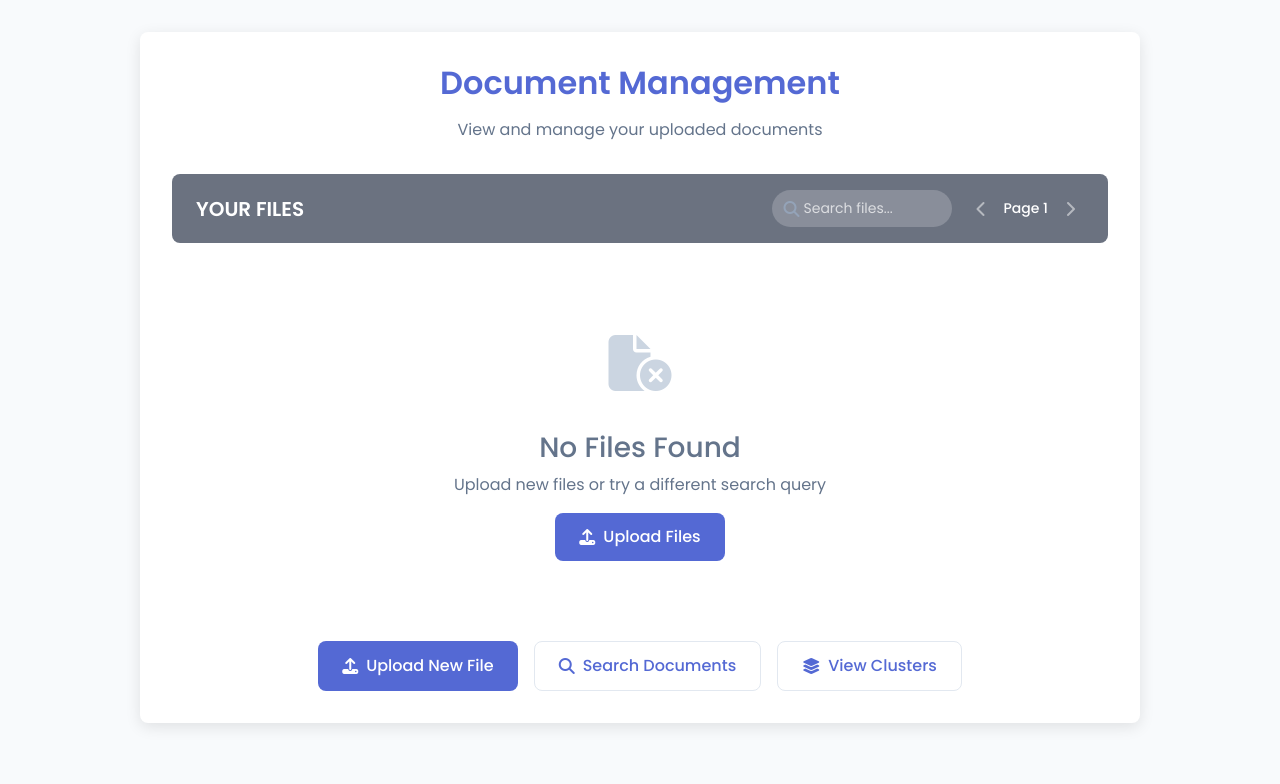
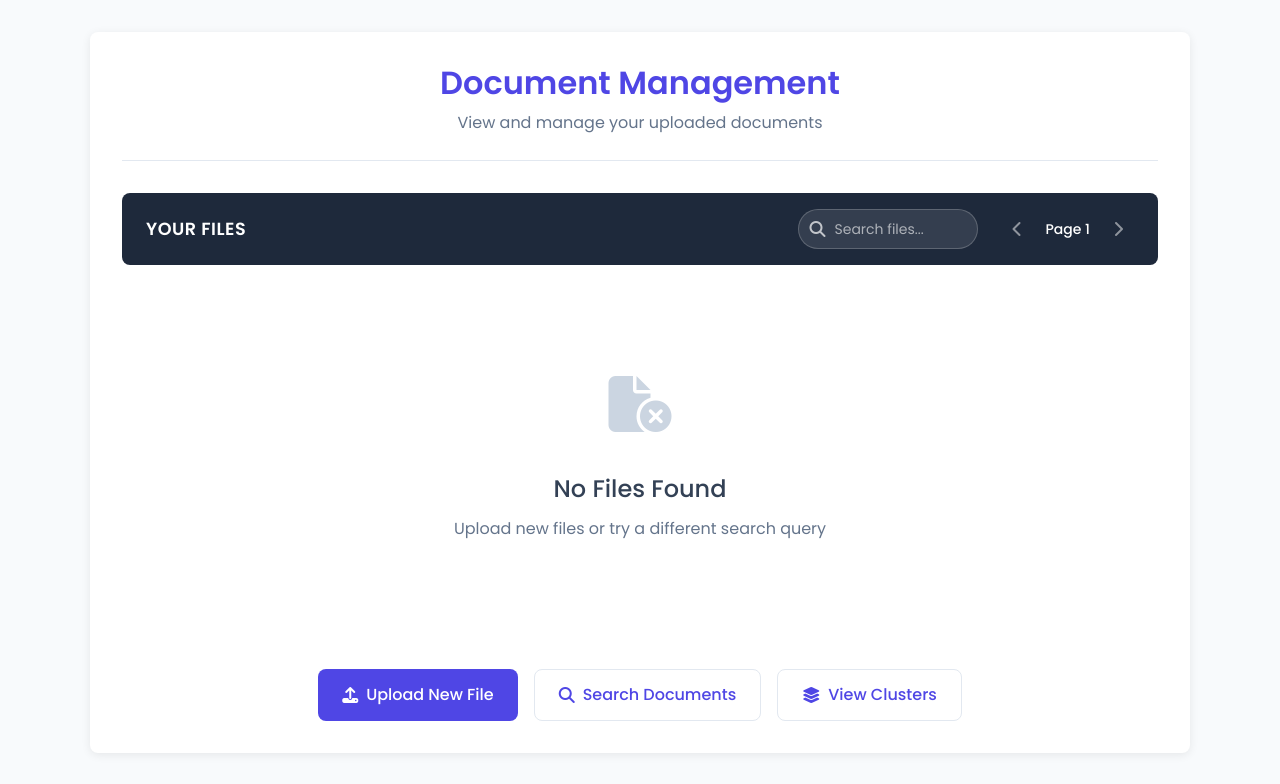
Before and after one commit to Srivardhan00/Keyword-Extractor, a Flask app: page /view-files in a window 1280 px wide. Shown: the top 784 px of the page. Run offline with Flask 3, Linux system fonts and the light colour scheme; data that the repository does not hold is empty; parts of the project's set-up code (start-up, migrations or seed data) failed here and were passed over; some libraries are stand-ins or nearby versions.

Commit message:
Update file management styles and html

```diff
--- a/static/css/file-management.css
+++ b/static/css/file-management.css
@@ -1,26 +1,33 @@
 :root {
---primary-color: #5469d4;
---secondary-color: #1a2280;
---light-color: #f0f4ff;
+    --primary-color: #4f46e5;
+    --primary-light: #6366f1;
+    --primary-dark: #4338ca;
+    --secondary-color: #1e293b;
+    --light-color: #f1f5f9;
     --dark-color: #0f172a;
     --success-color: #10b981;
     --danger-color: #ef4444;
     --warning-color: #f59e0b;
+    --text-color: #334155;
+    --text-light: #64748b;
+    --border-color: #e2e8f0;
     --border-radius: 8px;
---box-shadow: 0 4px 15px rgba(0, 0, 0, 0.1);
---transition: all 0.3s ease;
+    --box-shadow: 0 2px 10px rgba(0, 0, 0, 0.08);
+    --transition: all 0.25s ease;
   }
 
   body {
     font-family: 'Poppins', sans-serif;
     background-color: #f8fafc;
-color: #333;
-padding-top: 2rem;
-padding-bottom: 2rem;
+    color: var(--text-color);
+    padding: 2rem 0;
+    margin: 0;
+    line-height: 1.6;
   }
 
+  /* Container Styles */
   .app-container {
-max-width: 1000px;
+    max-width: 1100px;
     margin: 0 auto;
     background-color: white;
     border-radius: var(--border-radius);
@@ -28,28 +35,31 @@ box-shadow: var(--box-shadow);
     padding: 2rem;
   }
 
+  /* Header Styles */
   .app-header {
     text-align: center;
     margin-bottom: 2rem;
+    padding-bottom: 1.5rem;
+    border-bottom: 1px solid var(--border-color);
   }
 
   .app-title {
     color: var(--primary-color);
     font-weight: 600;
-margin-bottom: 1rem;
+    margin-bottom: 0.5rem;
     font-size: 2rem;
   }
 
   .app-subtitle {
-color: #64748b;
+    color: var(--text-light);
     font-weight: 400;
     font-size: 1rem;
-margin-bottom: 1rem;
+    margin-bottom: 0;
   }
 
   /* Files Header */
   .files-header {
-background-color: #6B7280;
+    background-color: var(--secondary-color);
     color: white;
     border-radius: var(--border-radius);
     padding: 1rem 1.5rem;
@@ -61,16 +71,18 @@ margin-bottom: 1.5rem;
 
   .files-header h2 {
     margin: 0;
-font-size: 1.25rem;
+    font-size: 1.1rem;
     font-weight: 600;
+    letter-spacing: 0.5px;
   }
 
   .controls {
     display: flex;
     align-items: center;
-gap: 1rem;
+    gap: 1.5rem;
   }
 
+  /* Search Input */
   .search-container {
     position: relative;
   }
@@ -80,14 +92,14 @@ position: absolute;
     left: 0.75rem;
     top: 50%;
     transform: translateY(-50%);
-color: #94a3b8;
+    color: rgba(255, 255, 255, 0.7);
   }
 
   .search-input {
-padding: 0.5rem 0.5rem 0.5rem 2rem;
+    padding: 0.5rem 0.75rem 0.5rem 2.25rem;
     border-radius: 20px;
-border: none;
-background-color: rgba(255, 255, 255, 0.2);
+    border: 1px solid rgba(255, 255, 255, 0.2);
+    background-color: rgba(255, 255, 255, 0.1);
     color: white;
     font-size: 0.875rem;
     width: 180px;
@@ -95,27 +107,29 @@ transition: var(--transition);
   }
 
   .search-input::placeholder {
-color: rgba(255, 255, 255, 0.7);
+    color: rgba(255, 255, 255, 0.6);
   }
 
   .search-input:focus {
-background-color: rgba(255, 255, 255, 0.3);
+    background-color: rgba(255, 255, 255, 0.15);
+    border-color: rgba(255, 255, 255, 0.3);
     outline: none;
     width: 220px;
   }
 
+  /* Pagination Controls */
   .pagination-controls {
     display: flex;
     align-items: center;
-gap: 0.5rem;
+    gap: 0.75rem;
   }
 
   .pagination-btn {
     background: none;
     border: none;
     color: white;
-width: 28px;
-height: 28px;
+    width: 32px;
+    height: 32px;
     display: flex;
     align-items: center;
     justify-content: center;
@@ -280,8 +299,8 @@ margin-bottom: 1rem;
   /* Empty State */
   .empty-state {
     text-align: center;
-padding: 3rem 0;
-color: #64748b;
+    padding: 4rem 0;
+    color: var(--text-light);
   }
 
   .empty-icon {
@@ -290,97 +309,159 @@ color: #cbd5e1;
     margin-bottom: 1.5rem;
   }
 
+  .empty-state h3 {
+    font-size: 1.5rem;
+    color: var(--text-color);
+    margin-bottom: 0.75rem;
+  }
+
+  .empty-state p {
+    margin-bottom: 1.5rem;
+  }
+
   /* Action Buttons */
   .action-buttons {
     display: flex;
     gap: 1rem;
     justify-content: center;
-margin-top: 2rem;
+    margin-top: 2.5rem;
   }
 
-.action-button {
+  .primary-btn, .secondary-btn {
     display: inline-flex;
     align-items: center;
     justify-content: center;
-background-color: var(--primary-color);
-color: white;
-border: none;
     border-radius: var(--border-radius);
     padding: 0.75rem 1.5rem;
     font-weight: 500;
     transition: var(--transition);
     text-decoration: none;
+    gap: 0.5rem;
   }
 
-.action-button:hover {
-background-color: var(--secondary-color);
+  .primary-btn {
+    background-color: var(--primary-color);
+    color: white;
+    border: none;
+  }
+
+  .primary-btn:hover {
+    background-color: var(--primary-dark);
     transform: translateY(-2px);
     color: white;
     text-decoration: none;
   }
 
-.action-button.secondary {
+  .secondary-btn {
     background-color: white;
     color: var(--primary-color);
-border: 1px solid #e2e8f0;
+    border: 1px solid var(--border-color);
   }
 
-.action-button.secondary:hover {
+  .secondary-btn:hover {
     background-color: var(--light-color);
     border-color: var(--primary-color);
     color: var(--primary-color);
-}
-
-.action-button i {
-margin-right: 0.5rem;
+    transform: translateY(-2px);
+    text-decoration: none;
   }
 
   /* Modal Customizations */
   .modal-content {
     border-radius: var(--border-radius);
     border: none;
-box-shadow: var(--box-shadow);
+    box-shadow: 0 10px 25px rgba(0, 0, 0, 0.1);
+    overflow: hidden;
   }
 
   .modal-header {
-background-color: var(--light-color);
-color: var(--primary-color);
-border-bottom: 1px solid #e2e8f0;
+    background-color: var(--primary-color);
+    color: white;
+    border-bottom: none;
+    padding: 1.25rem 1.5rem;
   }
 
   .modal-title {
     font-weight: 600;
+    font-size: 1.25rem;
   }
 
-.btn-primary {
-background-color: var(--primary-color);
-border-color: var(--primary-color);
+  .modal-body {
+    padding: 1.5rem;
   }
 
-.btn-primary:hover {
-background-color: var(--secondary-color);
-border-color: var(--secondary-color);
+  .modal-footer {
+    border-top: 1px solid var(--border-color);
+    padding: 1rem 1.5rem;
   }
 
-.btn-danger {
-background-color: var(--danger-color);
-border-color: var(--danger-color);
+  .form-label {
+    font-weight: 500;
+    color: var(--text-color);
+    margin-bottom: 0.5rem;
   }
 
-.btn-danger:hover {
-background-color: #DC2626;
-border-color: #DC2626;
+  .form-control {
+    border: 1px solid var(--border-color);
+    border-radius: var(--border-radius);
+    padding: 0.625rem 0.875rem;
+    transition: var(--transition);
+  }
+
+  .form-control:focus {
+    border-color: var(--primary-light);
+    box-shadow: 0 0 0 3px rgba(99, 102, 241, 0.2);
+    outline: none;
+  }
+
+  .btn-save, .btn-delete, .btn-cancel {
+    border-radius: var(--border-radius);
+    padding: 0.5rem 1.25rem;
+    font-size: 0.9rem;
+    font-weight: 500;
+    transition: var(--transition);
+  }
+
+  .btn-save {
+    background-color: var(--primary-color);
+    border: none;
+    color: white;
+  }
+
+  .btn-save:hover {
+    background-color: var(--primary-dark);
+  }
+
+  .btn-delete {
+    background-color: var(--danger-color);
+    border: none;
+    color: white;
+  }
+
+  .btn-delete:hover {
+    background-color: #dc2626;
+  }
+
+  .btn-cancel {
+    background-color: #f3f4f6;
+    border: 1px solid #d1d5db;
+    color: var(--text-color);
+  }
+
+  .btn-cancel:hover {
+    background-color: #e5e7eb;
   }
 
   /* Keywords Input */
   .keywords-container {
-border: 1px solid #e2e8f0;
+    border: 1px solid var(--border-color);
     border-radius: var(--border-radius);
-padding: 0.5rem;
+    padding: 0.75rem;
+    background-color: white;
   }
 
   .keywords-input-wrapper {
-margin-bottom: 0.5rem;
+    margin-bottom: 0.75rem;
   }
 
   .keywords-list {
--- a/templates/files.html
+++ b/templates/files.html
@@ -3,7 +3,7 @@
   <head>
     <meta charset="UTF-8" />
     <meta name="viewport" content="width=device-width, initial-scale=1.0" />
-    <title>File Management</title>
+    <title>Document Management</title>
     <!-- Bootstrap 5 -->
     <link
       href="https://cdnjs.cloudflare.com/ajax/libs/bootstrap/5.3.0/css/bootstrap.min.css"
@@ -22,7 +22,7 @@
     <!-- Custom CSS -->
     <link
       rel="stylesheet"
-      href="../static/css/file-management.css"
+      href="{{ url_for('static', filename='css/file-management.css') }}"
     />
   </head>
   <body>
@@ -70,19 +70,17 @@
         </div>
         <h3>No Files Found</h3>
         <p>Upload new files or try a different search query</p>
-        <a href="/" class="action-button">
-          <i class="fas fa-upload"></i> Upload Files
-        </a>
+
       </div>
 
       <div class="action-buttons">
-        <a href="/" class="action-button">
+        <a href="/" class="primary-btn">
           <i class="fas fa-upload"></i> Upload New File
         </a>
-        <a href="{{ url_for('search') }}" class="action-button secondary">
+        <a href="{{ url_for('search') }}" class="secondary-btn">
           <i class="fas fa-search"></i> Search Documents
         </a>
-        <a href="{{ url_for('clusters') }}" class="action-button secondary">
+        <a href="{{ url_for('clusters') }}" class="secondary-btn">
           <i class="fas fa-layer-group"></i> View Clusters
         </a>
       </div>
@@ -122,7 +120,7 @@
                 ></textarea>
               </div>
               <div class="mb-3">
-                <label for="editKeywords" class="form-label">Keywords</label>
+                <label for="keywordInput" class="form-label">Keywords</label>
                 <div class="keywords-container" id="keywordsContainer">
                   <div class="keywords-input-wrapper">
                     <input
@@ -140,14 +138,10 @@
             </form>
           </div>
           <div class="modal-footer">
-            <button
-              type="button"
-              class="btn btn-secondary"
-              data-bs-dismiss="modal"
-            >
+            <button type="button" class="btn-cancel" data-bs-dismiss="modal">
               Cancel
             </button>
-            <button type="button" class="btn btn-primary" id="saveFileChanges">
+            <button type="button" class="btn-save" id="saveFileChanges">
               Save Changes
             </button>
           </div>
@@ -184,14 +178,10 @@
             </p>
           </div>
           <div class="modal-footer">
-            <button
-              type="button"
-              class="btn btn-secondary"
-              data-bs-dismiss="modal"
-            >
+            <button type="button" class="btn-cancel" data-bs-dismiss="modal">
               Cancel
             </button>
-            <button type="button" class="btn btn-danger" id="confirmDelete">
+            <button type="button" class="btn-delete" id="confirmDelete">
               Delete
             </button>
           </div>
```
Also changed, not shown: other parts of static/css/file-management.css (+96 -54 lines). Lines whose indentation alone changed are shown as unchanged.
